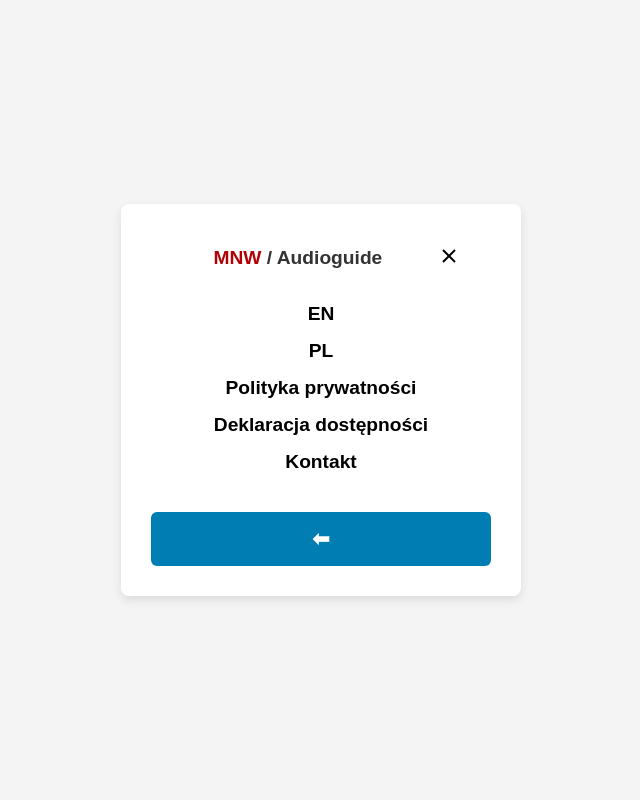
After one commit to MNW1862/audioguide, a PHP site: page /menu.php in a window 1280 px wide. The commit adds this page. Shown: the whole page, without its empty margins (319-959 px from the left). Run offline with PHP 8.4, Linux system fonts and the light colour scheme.

Commit message:
previous modal menu put in separate file
it simplifies html/css
fixes all accessibility issues related to menu
unifies styles

```diff
--- a/assets/styles.css
+++ b/assets/styles.css
@@ -21,91 +21,30 @@ header {
     display: flex;
     justify-content: space-between;
     align-items: center;
-    padding: 1rem;
+    padding: 0.5rem;
     position: relative;
-    z-index: 2;
     background: #fff;
+    height: 3rem;
 }
 
-/* Hide checkbox */
-#menu-toggle {
-    display: none;
+/* Menu icon */
+.menu-icon {
+    align-self: flex-end;
+    width: 30px;
+    height: 30px;
+    cursor: pointer;
+    margin-top: 5%;
+    margin-right: 5%;
 }
 
-/* Hamburger icon */
-.menu-icon {
-    width: 24px;
-    height: 24px;
-    cursor: pointer;
-    z-index: 3;
-}
-
-.menu-icon svg {
-    display: block;
-    width: 100%;
-    height: 100%;
-}
-
-/* Overlay */
-.overlay {
-    position: fixed;
-    top: 0;
-    left: 0;
-    width: 100vw;
-    height: 100vh;
-    background: rgba(0, 0, 0, 0.4);
-    opacity: 0;
-    pointer-events: none;
-    transition: opacity 0.3s ease;
-    z-index: 1;
-}
-
-/* Menu */
-.menu {
-    position: fixed;
-    top: 20vh;
-    left: 0;
-    background: white;
-    padding: 30px;
-    border-radius: 8px;
-    box-shadow: 0px 4px 10px rgba(0, 0, 0, 0.1);
-    width: 100%;
-    transform: translateX(500%);
-    transition: transform 0.3s ease, box-shadow 0.3s ease;
-    padding: 2rem 1rem;
-    display: flex;
-    justify-content: flex-start;
-    flex-direction: column;
-    z-index: 5;
-    opacity: 0;
-    pointer-events: none;
-}
-
-.menu a {
-    text-decoration: none;
-    color: #333;
-    font-size: 1.2rem;
-    margin: 1rem 0;
-}
-
-.menu a:hover {
-    text-decoration: underline;
-}
 /* Close icon */
 .close-icon {
     align-self: flex-end;
-    width: 24px;
-    height: 24px;
+    width: 30px;
+    height: 30px;
     cursor: pointer;
-    margin-top: 10%;
-    margin-right: 10%;
-    margin-bottom: 2rem;
-}
-
-.close-icon svg {
-    display: block;
-    width: 100%;
-    height: 100%;
+    margin-top: 5%;
+    margin-right: 5%;
 }
 
 /* Show menu and overlay when checkbox is checked */
@@ -131,14 +70,13 @@ header {
     margin-bottom: 10%;
     margin-left: 2%;
     margin-right: 2%;
-    z-index: 0;
 }
 
 /* Headings */
 h1 {
     color: #333;
     font-size: 1.2rem;
-    margin: auto 5px auto 5px;
+    margin: 1rem 5px 1rem 5px;
 }
 h2 {
     color: #333;
@@ -233,3 +171,27 @@ button:focus {
 .container:hover {
     box-shadow: 0px 6px 15px rgba(0, 0, 0, 0.2);
 }
+
+/* Menu page styling */
+.menuitems {
+    margin-top: 1rem;
+    margin-bottom: 1rem;
+}
+.menuitems a {
+    font-size: 1.2rem;
+    font-weight: bold;
+    color: black;
+    text-align: center;
+    text-decoration: none;
+    display: block;
+    padding: 5px;
+    margin: 5px;
+}
+
+.menuitems a:focus {
+    outline: 3px solid #ffcc00;
+}
+
+.menuitems a:hover {
+    text-decoration: underline;
+}
--- a/assets/styles_p.css
+++ b/assets/styles_p.css
@@ -1,36 +1,10 @@
-/* General Reset */
-* {
-    box-sizing: border-box;
-    margin: 0;
-    padding: 0;
-}
-
-body {
-    font-family: Arial, sans-serif;
-    background-color: #f4f4f4;
-    text-align: center;
-    padding: 0;
-    margin: 0;
-    display: flex;
-    justify-content: center;
-    align-items: center;
-    min-height: 100vh;
-}
-
 h1 {
    margin: 5px auto 5px auto;
 }
 
 /* Main content container */
 .container {
-    background: white;
-    padding: 30px;
-    border-radius: 8px;
-    box-shadow: 0px 4px 10px rgba(0, 0, 0, 0.1);
-    max-width: 400px;
-    width: 90%;
     margin: 5%;
-    transition: transform 0.3s ease, box-shadow 0.3s ease;
 }
 
 /* Styled buttons */
@@ -72,7 +46,6 @@ a.button:hover {
 .api-data {
     margin-bottom: 0.5rem;
 }
-
 
 /* Thumbnail styling */
 .thumbnail {
@@ -154,3 +127,7 @@ button:focus, .button:focus {
     margin-bottom: 0.5rem;
     font-size: 1rem;
 }
+
+.nodata {
+    margin-bottom: 0.5rem;
+}
--- /dev/null
+++ b/menu.php
@@ -0,0 +1,38 @@
+<!DOCTYPE html>
+<html lang="pl">
+<head>
+    <meta charset="UTF-8">
+    <meta name="viewport" content="width=device-width, initial-scale=1.0">
+    <title>MNW Audioguide - Menu</title>
+    <link rel="icon" type="image/x-icon" href="assets/favicon.ico">
+    <link rel="stylesheet" href="assets/styles.css">
+    <link rel="stylesheet" href="assets/styles_p.css">
+</head>
+<body>
+    <div class="container">
+    <header>
+    <h1><span class="mnw">MNW</span> / Audioguide</h1>
+
+    <!-- Close button -->
+    <a class="menu-icon" href="index.php">
+    <svg viewBox="0 0 30 30" fill="none" stroke="black" stroke-width="2">
+	<title id="close_menu">Zamknij menu</title>
+	<line x1="18" y1="6" x2="6" y2="18" />
+	<line x1="6" y1="6" x2="18" y2="18" />
+    </svg>
+    </a>
+    </header>
+
+    <!-- Menu Items -->
+    <div class="menuitems">
+    <a href="index_en.php">EN</a>
+    <a href="index.php">PL</a>
+    <a href="about.php?section=1">Polityka prywatności</a>
+    <a href="about.php?section=2">Deklaracja dostępności</a>
+    <a href="about.php?section=3">Kontakt</a>
+    </div>
+    <br>
+    <a href="index.php" class="button" title="Do strony głównej">&#x2b05;</a>
+</div>
+</body>
+</html>
```
Also changed, not shown: index.php (+10 -36 lines).
